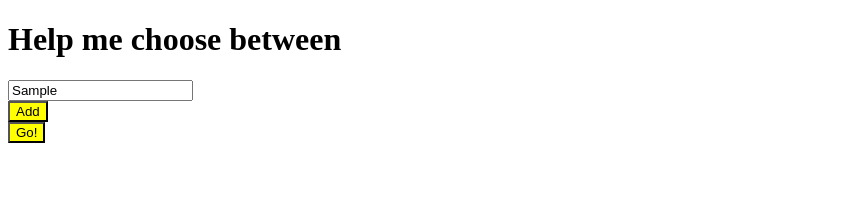
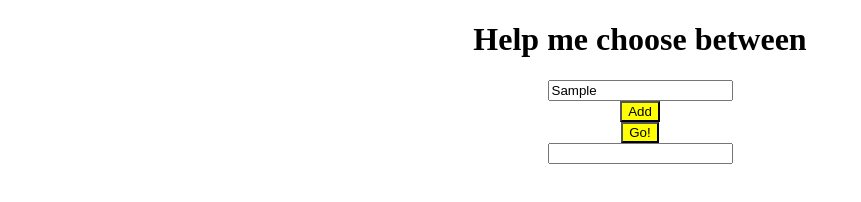
Before and after one commit to AmandaNejderyd/Easy-choice, a plain HTML site: page index.html in a window 1280 px wide. Both pictures are taken after typing "Sample" into the empty fields and a click on the button "Add". Shown: the whole page, without its empty margins (0-861 px from the left). Drawn offline with nearby package versions, Linux system fonts and the light colour scheme.

Commit message:
Update index.html
Java script dag 3

```diff
--- a/index.html
+++ b/index.html
@@ -6,13 +6,28 @@
 <link href="./main.css" rel="stylesheet" type="text/css">
 </head>
 <body>
-<h1>Help me choose between</h1>
-<div>
-<div>
-<input placeholder="Something"></input>
-<div>
-<button style="background-color: yellow">Add</button>
-<div>
-<button>Go!</button>
+<center><h1>Help me choose between</h1>
+<div class="inputSection">
+<div class="inputs">
+      <input placeholder="Something"></input>
+    <div>
+<button class="addOption">Add</button>
+ <div>
+   <div class="resultSection"></div>
+ <button>Go!</button>
+
+<script src="https://code.jquery.com/jquery-3.3.1.min.js"></script>
+<script>
+$(function(){
+  $('.resultSection').hide()
+
+var add_option = function(){
+  $('.inputs').append('<input></input>')
+}
+
+$('.addOption').click(add_option)
+})
+</script>
+</center>
 </body>
 </html>
```
